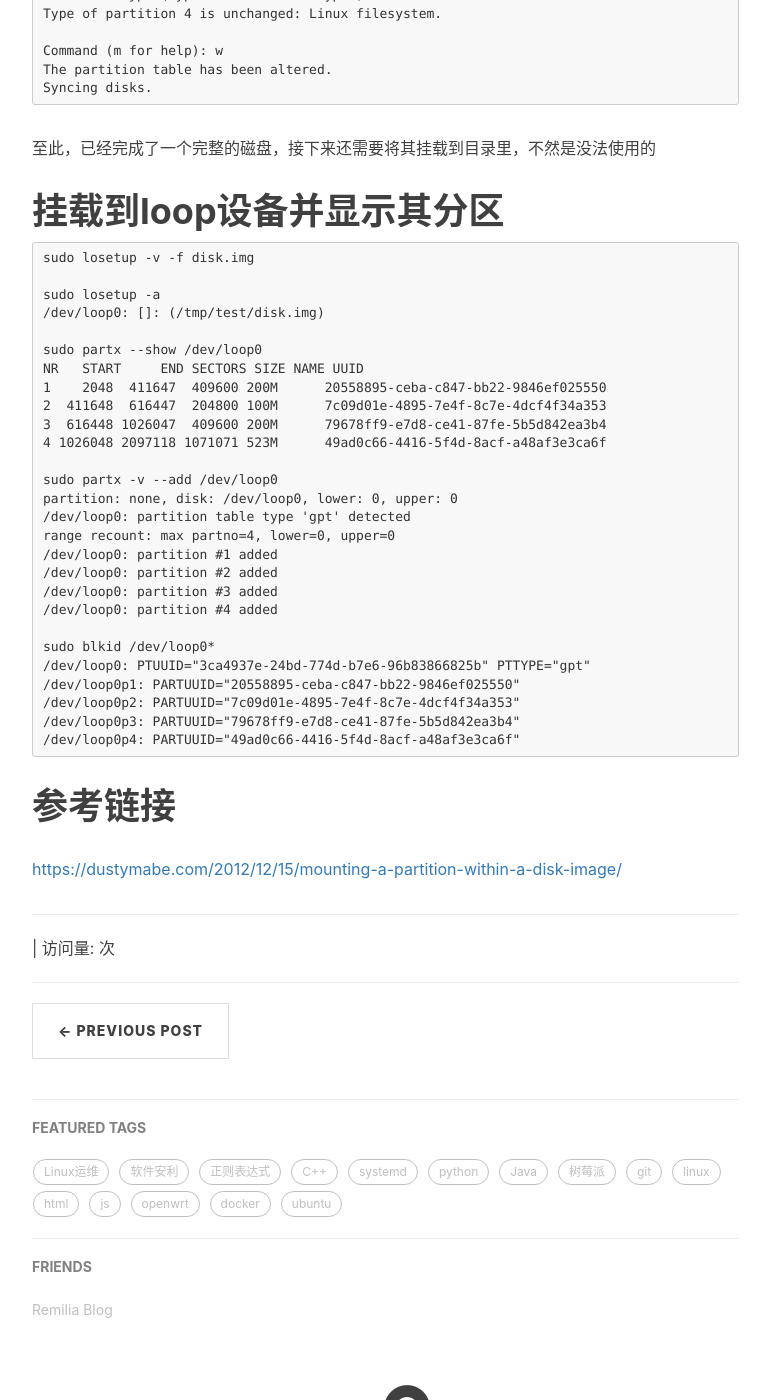
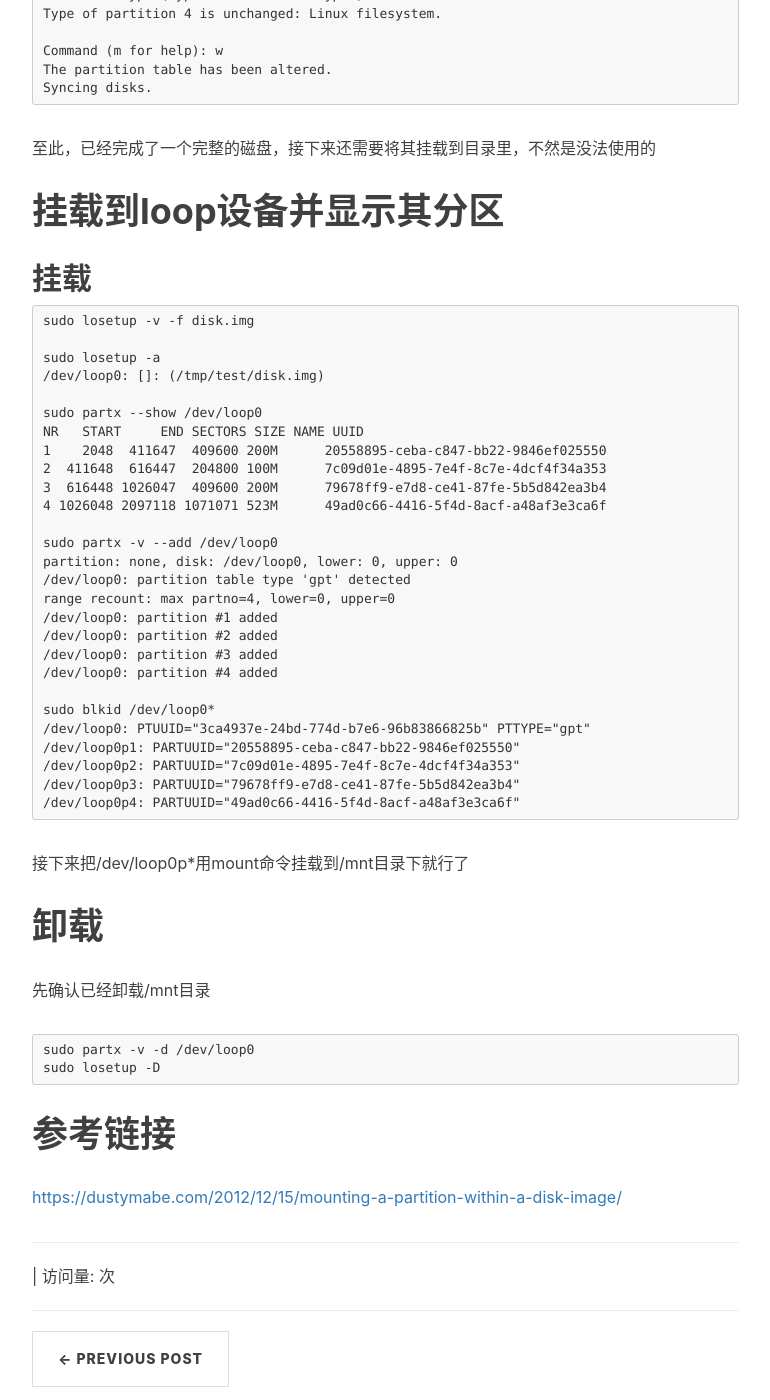
Before and after one commit to zh616110538/zh616110538.github.io, a Jekyll site: the page built from _posts/2022-12-13-用文件模拟成一个磁盘.markdown, in a window 1280 px wide and 1400 px high, scrolled down 1823 px. Shown: the whole window, without its empty margins (233-1003 px from the left). Built offline with Jekyll 4.4.1, drawn with Linux system fonts in a browser that asks for light colours; nearby versions of some CDN libraries; comment, search, counter and statistics services are not loaded.

Commit message:
update umount

```diff
--- a/_posts/2022-12-13-用文件模拟成一个磁盘.markdown
+++ b/_posts/2022-12-13-用文件模拟成一个磁盘.markdown
@@ -83,6 +83,7 @@
 
 # 挂载到loop设备并显示其分区 #
 
+## 挂载 ##
     sudo losetup -v -f disk.img
 
     sudo losetup -a
@@ -111,6 +112,13 @@
     /dev/loop0p3: PARTUUID="79678ff9-e7d8-ce41-87fe-5b5d842ea3b4"
     /dev/loop0p4: PARTUUID="49ad0c66-4416-5f4d-8acf-a48af3e3ca6f"
 
+接下来把/dev/loop0p*用mount命令挂载到/mnt目录下就行了
+
+# 卸载 #
+先确认已经卸载/mnt目录
+
+    sudo partx -v -d /dev/loop0
+    sudo losetup -D
 
 # 参考链接 #
 
```
